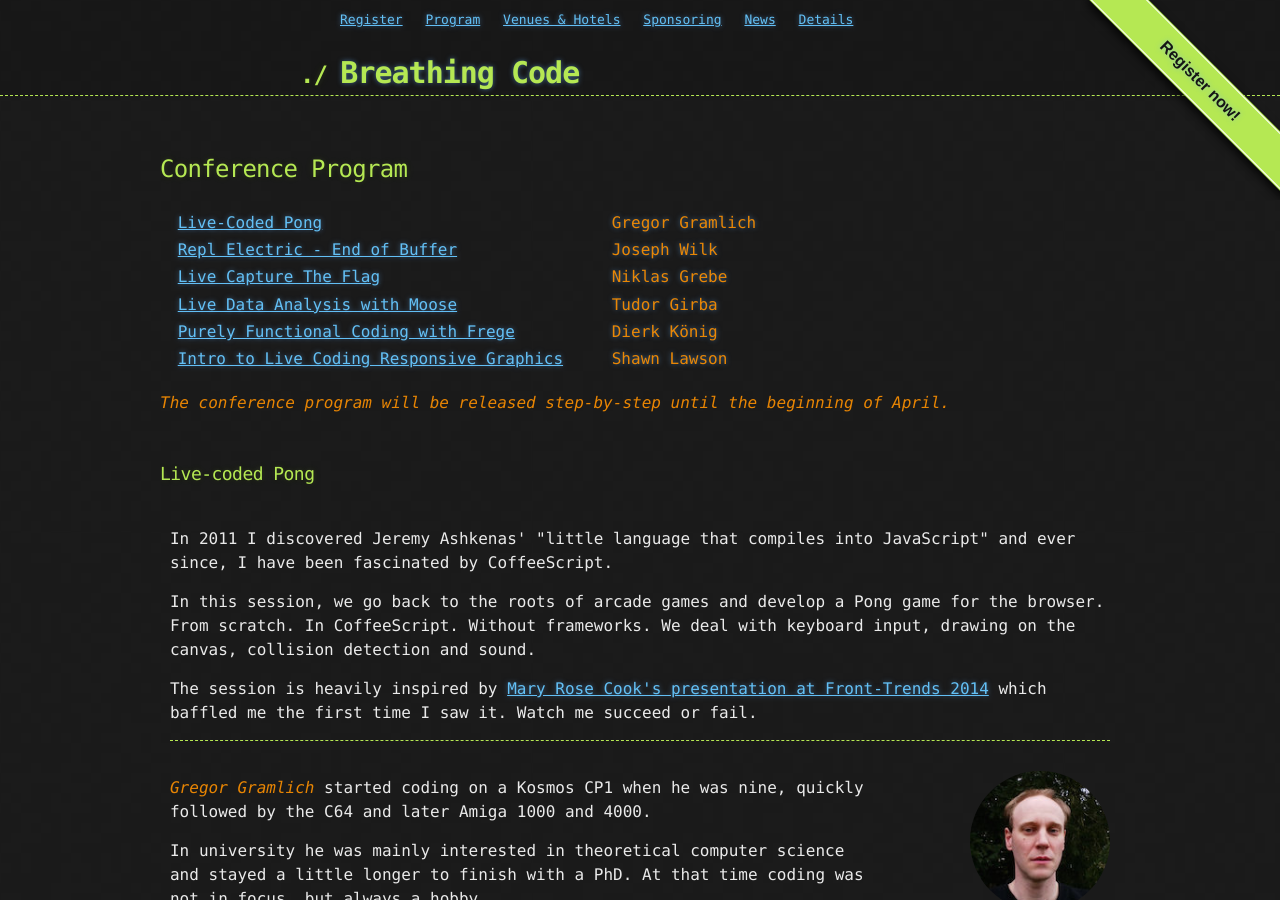
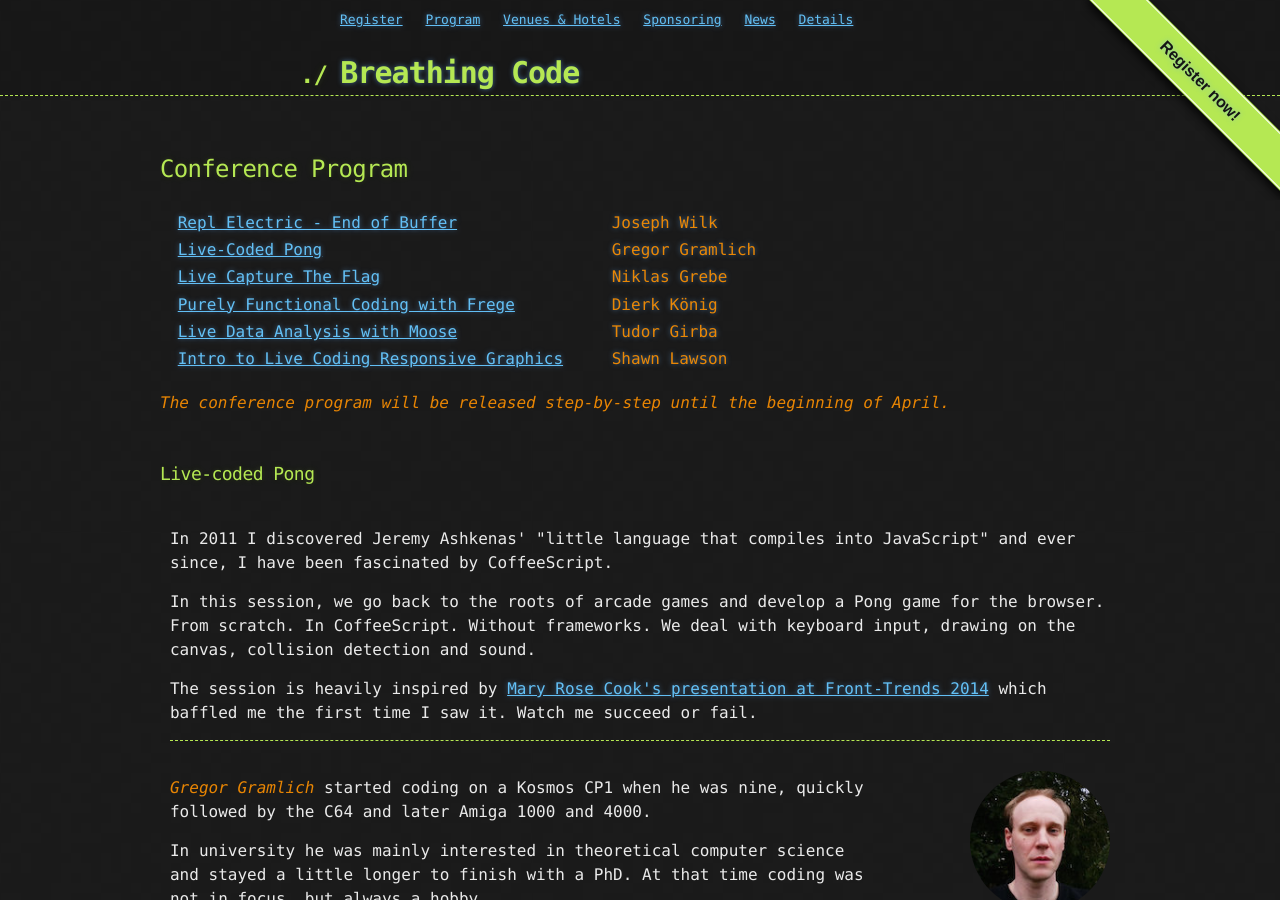
Before and after one commit to BreathingCode/BreathingCode.github.io, a Jekyll site: the page built from program.html, in a window 1280 px wide and 900 px high. Built offline with Jekyll 4.4.1, drawn with Linux system fonts in a browser that asks for light colours; nearby versions of some CDN libraries; Markdown is read by kramdown in place of the engine named in the settings.

Commit message:
Reordered program overview according to schedule

```diff
--- a/program.html
+++ b/program.html
@@ -6,24 +6,24 @@ layout: grid
 
 <ul class="program-overview">
   <li>
+    <a class="session" href="#repl-electric">Repl Electric - End of Buffer</a>
+    <a class="performer" href="#joseph-wilk">Joseph Wilk</a>
+  </li>
+  <li>
     <a class="session" href="#pong">Live-Coded Pong</a>
     <a class="performer" href="#gregor-gramlich">Gregor Gramlich</a>
-  </li>
-  <li>
-    <a class="session" href="#repl-electric">Repl Electric - End of Buffer</a>
-    <a class="performer" href="#joseph-wilk">Joseph Wilk</a>
   </li>
   <li>
     <a class="session" href="#live-ctf">Live Capture The Flag</a>
     <a class="performer" href="#niklas-grebe">Niklas Grebe</a>
   </li>
   <li>
+    <a class="session" href="#functional-frege">Purely Functional Coding with Frege</a>
+    <a class="performer" href="#dierk-koenig">Dierk König</a>
+  </li>
+  <li>
     <a class="session" href="#data-analysis-moose">Live Data Analysis with Moose</a>
     <a class="performer" href="#tudor-girba">Tudor Girba</a>
-  </li>
-  <li>
-    <a class="session" href="#functional-frege">Purely Functional Coding with Frege</a>
-    <a class="performer" href="#dierk-koenig">Dierk König</a>
   </li>
   <li>
     <a class="session" href="#intro-responsive-graphics">Intro to Live Coding Responsive Graphics</a>
```
